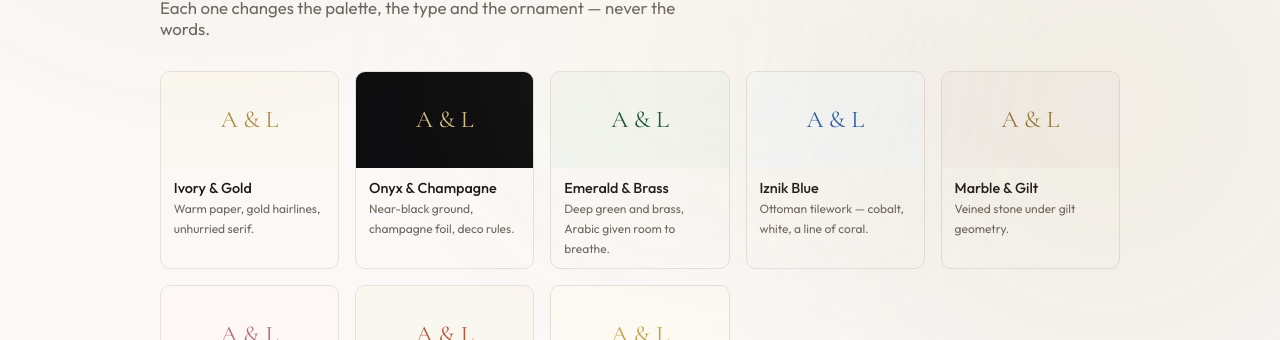
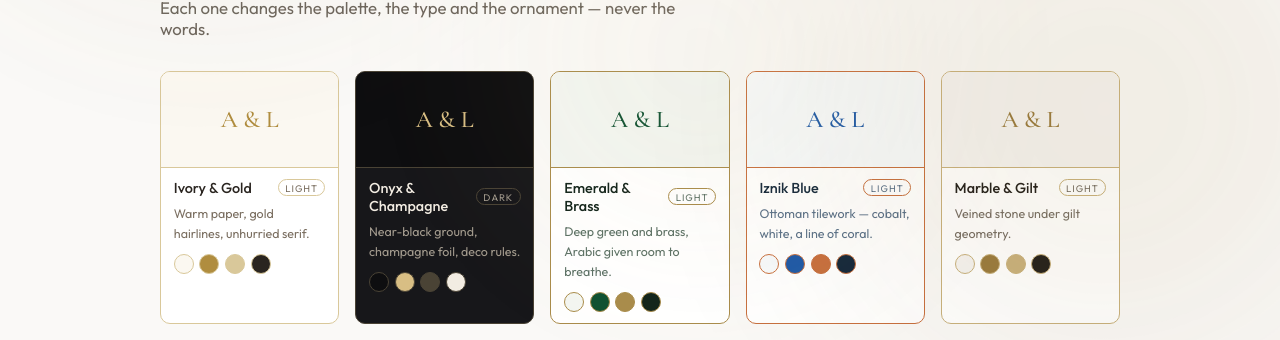
Before and after one commit to ashirvp/EventPage, a Next.js app: page / in a window 1280 px wide. Shown: the part 460-800 px from the top of the page. Built offline with nearby package versions, Linux system fonts and the light colour scheme; no server answers.

Commit message:
Add palette color swatches and theme styling to showcase boxes on Home page

```diff
--- a/src/app/page.tsx
+++ b/src/app/page.tsx
@@ -33,14 +33,98 @@ export default function Landing() {
 
       <div className="showcase">
         {THEME_LIST.map((t) => (
-          <div className="showcase-card" key={t.id}>
-            <div className="showcase-band"
-                 style={{ background: t.palette.bg, color: t.palette.accent }}>
-              A &amp; L
+          <div
+            className="showcase-card"
+            key={t.id}
+            style={{
+              background: t.palette.surface,
+              borderColor: t.palette.rule,
+            }}
+          >
+            <div
+              className="showcase-band"
+              style={{
+                background: t.palette.bg,
+                color: t.palette.accent,
+                borderBottom: `1px solid ${t.palette.rule}`,
+              }}
+            >
+              <span style={{ fontWeight: 500 }}>A &amp; L</span>
             </div>
             <div className="showcase-meta">
-              <strong>{t.name}</strong>
-              <span>{t.blurb}</span>
+              <div
+                style={{
+                  display: "flex",
+                  justifyContent: "space-between",
+                  alignItems: "center",
+                  marginBottom: ".3rem",
+                }}
+              >
+                <strong style={{ color: t.palette.ink }}>{t.name}</strong>
+                <span
+                  className="pill"
+                  style={{
+                    fontSize: ".6rem",
+                    padding: ".1rem .4rem",
+                    borderColor: t.palette.rule,
+                    color: t.palette.muted,
+                  }}
+                >
+                  {t.dark ? "Dark" : "Light"}
+                </span>
+              </div>
+              <span style={{ color: t.palette.muted, fontSize: ".78rem" }}>{t.blurb}</span>
+
+              {/* Theme color palette swatches */}
+              <div
+                style={{
+                  display: "flex",
+                  gap: ".35rem",
+                  marginTop: ".75rem",
+                  alignItems: "center",
+                }}
+              >
+                <div
+                  title={`Background: ${t.palette.bg}`}
+                  style={{
+                    width: "20px",
+                    height: "20px",
+                    borderRadius: "50%",
+                    background: t.palette.bg,
+                    border: `1px solid ${t.palette.rule}`,
+                  }}
+                />
+                <div
+                  title={`Accent: ${t.palette.accent}`}
+                  style={{
+                    width: "20px",
+                    height: "20px",
+                    borderRadius: "50%",
+                    background: t.palette.accent,
+                    border: `1px solid ${t.palette.rule}`,
+                  }}
+                />
+                <div
+                  title={`Rule: ${t.palette.rule}`}
+                  style={{
+                    width: "20px",
+                    height: "20px",
+                    borderRadius: "50%",
+                    background: t.palette.rule,
+                    border: `1px solid ${t.palette.rule}`,
+                  }}
+                />
+                <div
+                  title={`Ink: ${t.palette.ink}`}
+                  style={{
+                    width: "20px",
+                    height: "20px",
+                    borderRadius: "50%",
+                    background: t.palette.ink,
+                    border: `1px solid ${t.palette.rule}`,
+                  }}
+                />
+              </div>
             </div>
           </div>
         ))}
```
